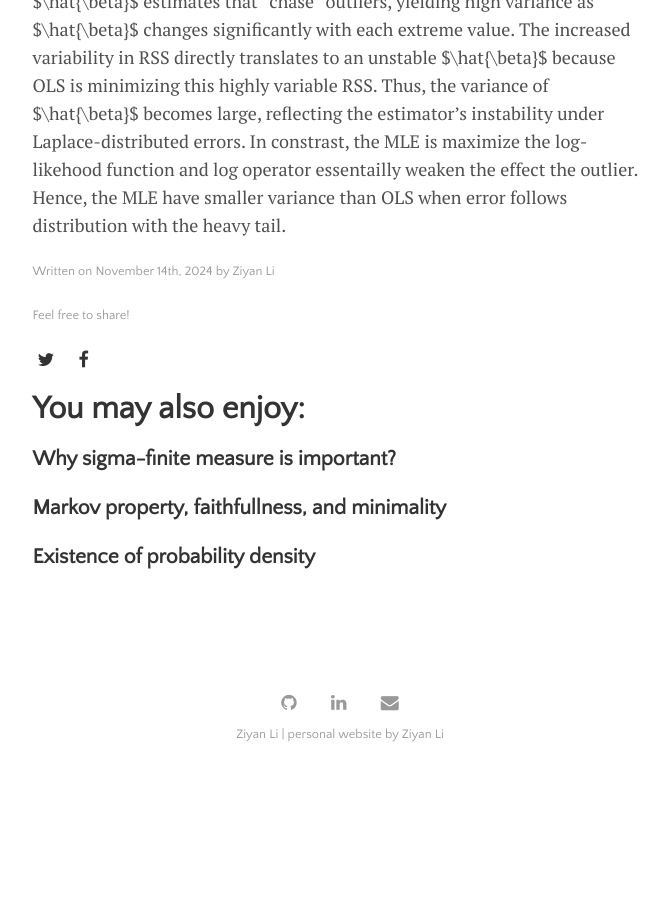
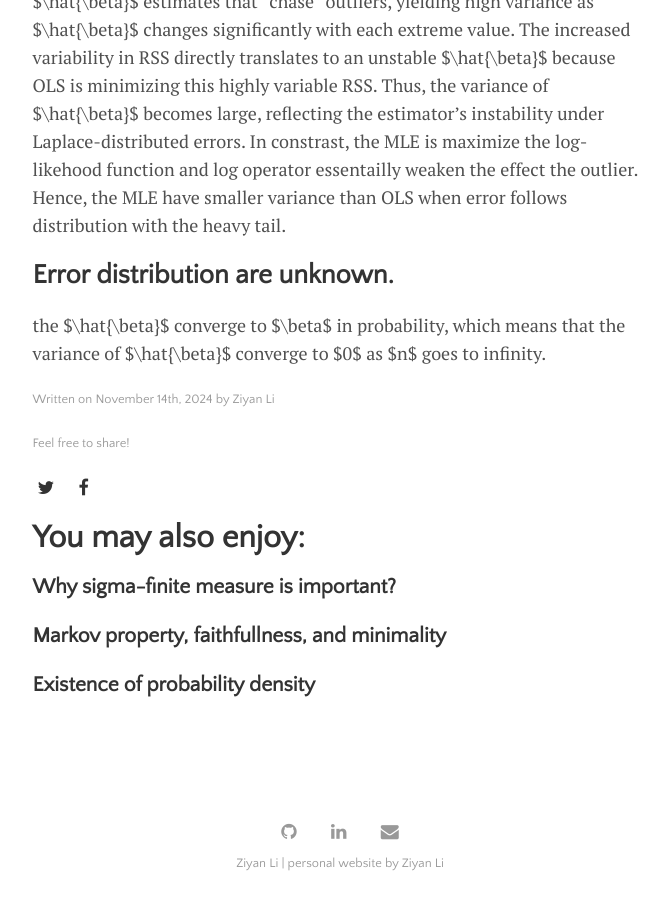
Before and after one commit to catty-halsey/catty-halsey.github.io, a Jekyll site: the page built from _posts/2024-11-14-Why the distribution of error matters?.md, in a window 1280 px wide and 900 px high, scrolled down 1859 px. Shown: the whole window, without its empty margins (300-969 px from the left). Built offline with Jekyll 4.4.1, drawn with Linux system fonts in a browser that asks for light colours; formulas are drawn with MathJax 3; before the commit the page ends 2639 px from its top, so only the background shows below that.

Commit message:
Update 2024-11-14-Why the distribution of error matters?.md

```diff
--- a/_posts/2024-11-14-Why the distribution of error matters?.md
+++ b/_posts/2024-11-14-Why the distribution of error matters?.md
@@ -53,3 +53,6 @@ Withoud the normality assumption, we have the following properties of estimators
 
 
 When the error is non-normal distribution, there exists other types of unbiased and biased estimators having smaller variance then OLS.  **Heavy Tails and Large Residuals**: The Laplace distribution's heavy tails make extreme residuals more common than in, say, a normal distribution. These outliers increase RSS disproportionately due to the squaring effect. Since RSS is the sum of squared residuals, it overemphasizes large errors, making the OLS objective particularly sensitive to these values. This results in $\hat{\beta}$ estimates that "chase" outliers, yielding high variance as $\hat{\beta}$ changes significantly with each extreme value. The increased variability in RSS directly translates to an unstable $\hat{\beta}$ because OLS is minimizing this highly variable RSS. Thus, the variance of $\hat{\beta}$ becomes large, reflecting the estimator's instability under Laplace-distributed errors. In constrast, the MLE is maximize the log-likehood function and log operator essentailly weaken the effect the outlier. Hence, the MLE have smaller variance than OLS when error follows distribution with the heavy tail.
+
+## Error distribution are unknown.
+the $\hat{\beta}$ converge to $\beta$ in probability, which means that the variance of $\hat{\beta}$ converge to $0$ as $n$ goes to infinity.
```
